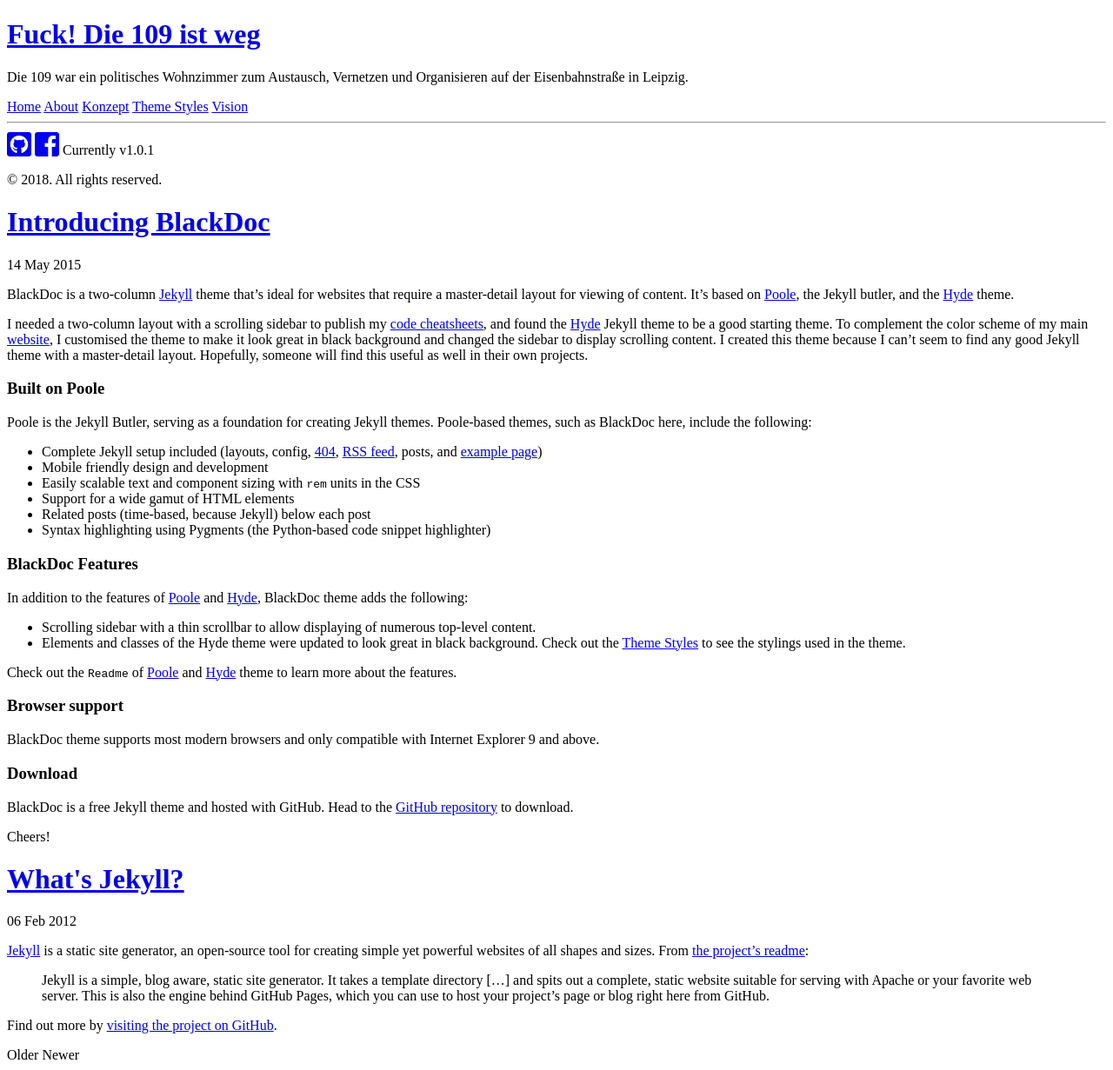
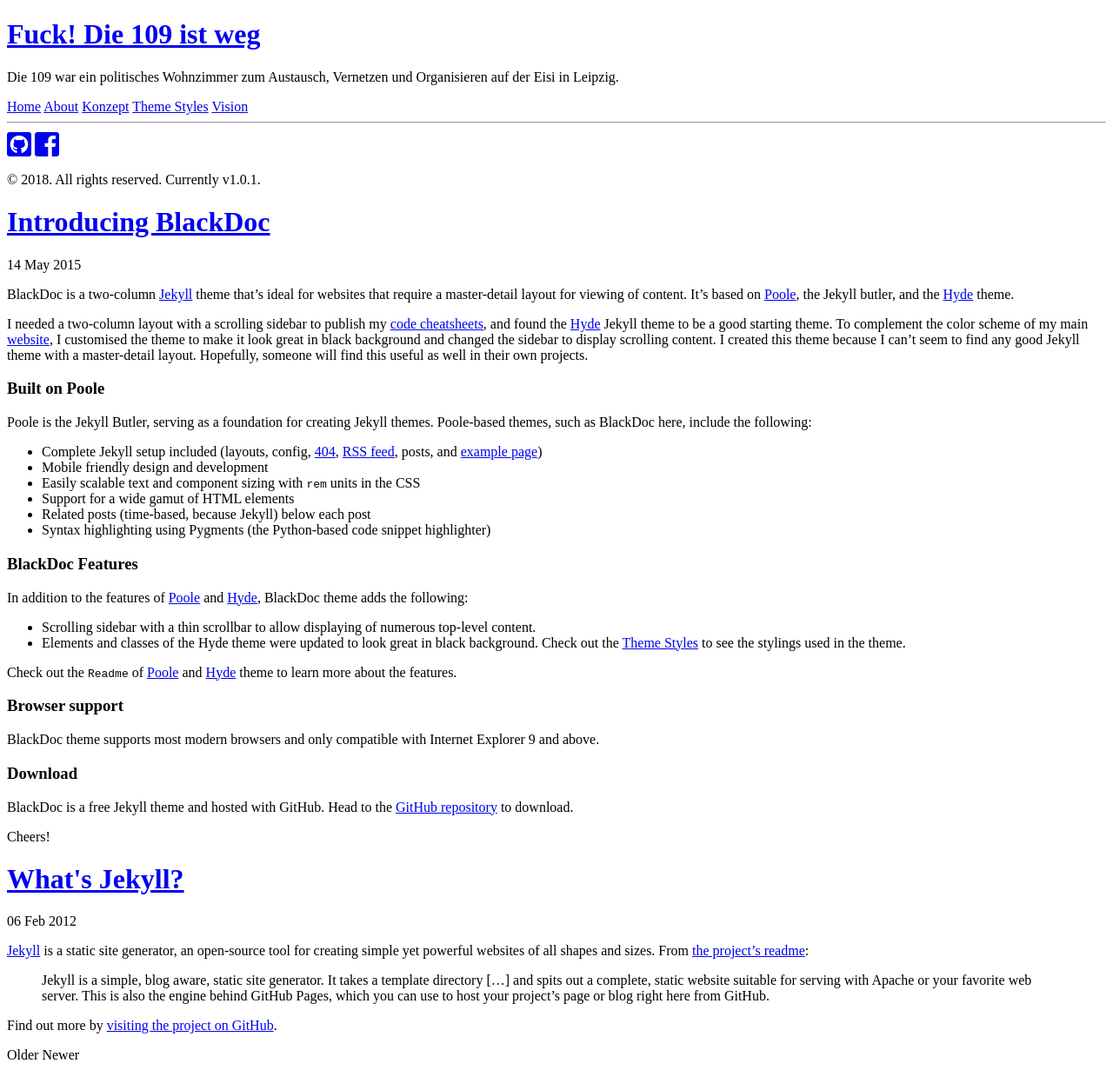
Before and after one commit to reclaim109/reclaim109-website, a Jekyll site: the page built from index.html, in a window 1280 px wide. Shown: the whole page at 87% size. Built offline with Jekyll 4.4.1, drawn with Linux system fonts in a browser that asks for light colours; nearby versions of some CDN libraries; the list of posts is cut into pages by our own code.

Commit message:
adapt text size in sidebar

```diff
--- a/_config.yml
+++ b/_config.yml
@@ -5,7 +5,7 @@
 # Setup
 title:            Fuck! Die 109 ist weg
 tagline:          Black Theme for Jekyll
-description:      "Die 109 war ein politisches Wohnzimmer zum Austausch, Vernetzen und Organisieren auf der Eisenbahnstraße in Leipzig."
+description:      "Die 109 war ein politisches Wohnzimmer zum Austausch, Vernetzen und Organisieren auf der Eisi in Leipzig."
 url:              https://hundertneun.net
 baseurl:          /
                   # the optional subpath of your site, e.g. "/my-jekyll-site/"
--- a/_includes/sidebar.html
+++ b/_includes/sidebar.html
@@ -29,9 +29,8 @@
       <hr>
       <a class="sidebar-nav-contact" href="{{ site.github.url }}"><i class="fab fa-github-square fa-2x" title="GitHub project"></i></a>
       <a class="sidebar-nav-contact" href="{{ site.facebook.url }}"><i class="fab fa-facebook-square fa-2x" title="Facebook page"></i></a>
-      <span class="sidebar-nav-item">Currently v{{ site.version }}</span>
+
     </nav>
-
-    <p>&copy; {{ site.time | date: '%Y' }}. All rights reserved.</p>
+    <p>&copy; {{ site.time | date: '%Y' }}. All rights reserved. Currently v{{ site.version }}. </p>
   </div>
 </div>
--- a/public/css/blackdoc.css
+++ b/public/css/blackdoc.css
@@ -196,6 +196,7 @@
   color: #1C002B;
   background-color: #000;
   overflow: auto;
+  font-size: 12px;
 }
 @media (min-width: 48em) {
   .sidebar {
--- a/public/css/poole.css
+++ b/public/css/poole.css
@@ -260,7 +260,7 @@
  */
 
 .lead {
-  font-size: 1.25rem;
+  font-size: 1.15rem;
   font-weight: 300;
 }
 
```
